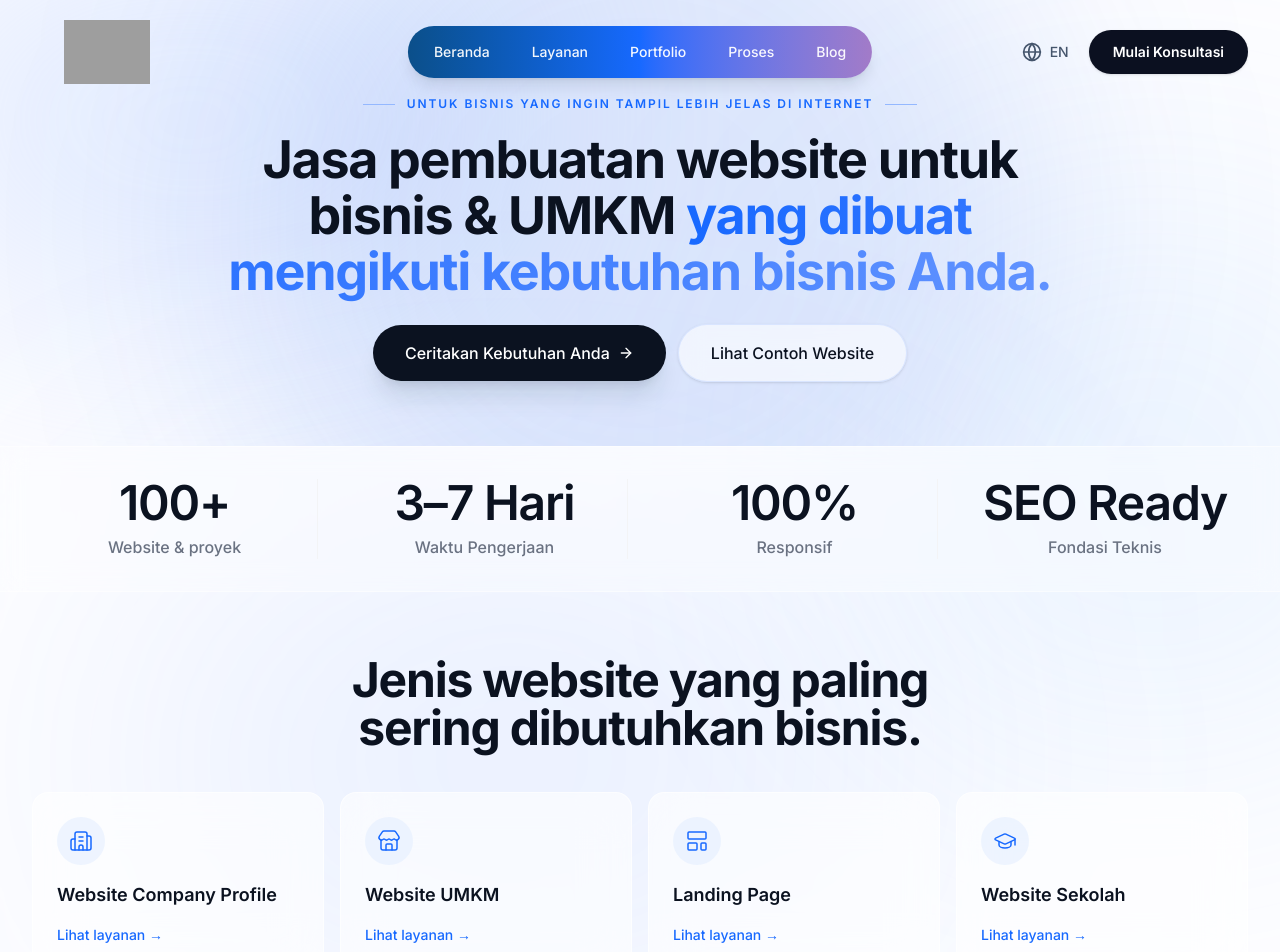
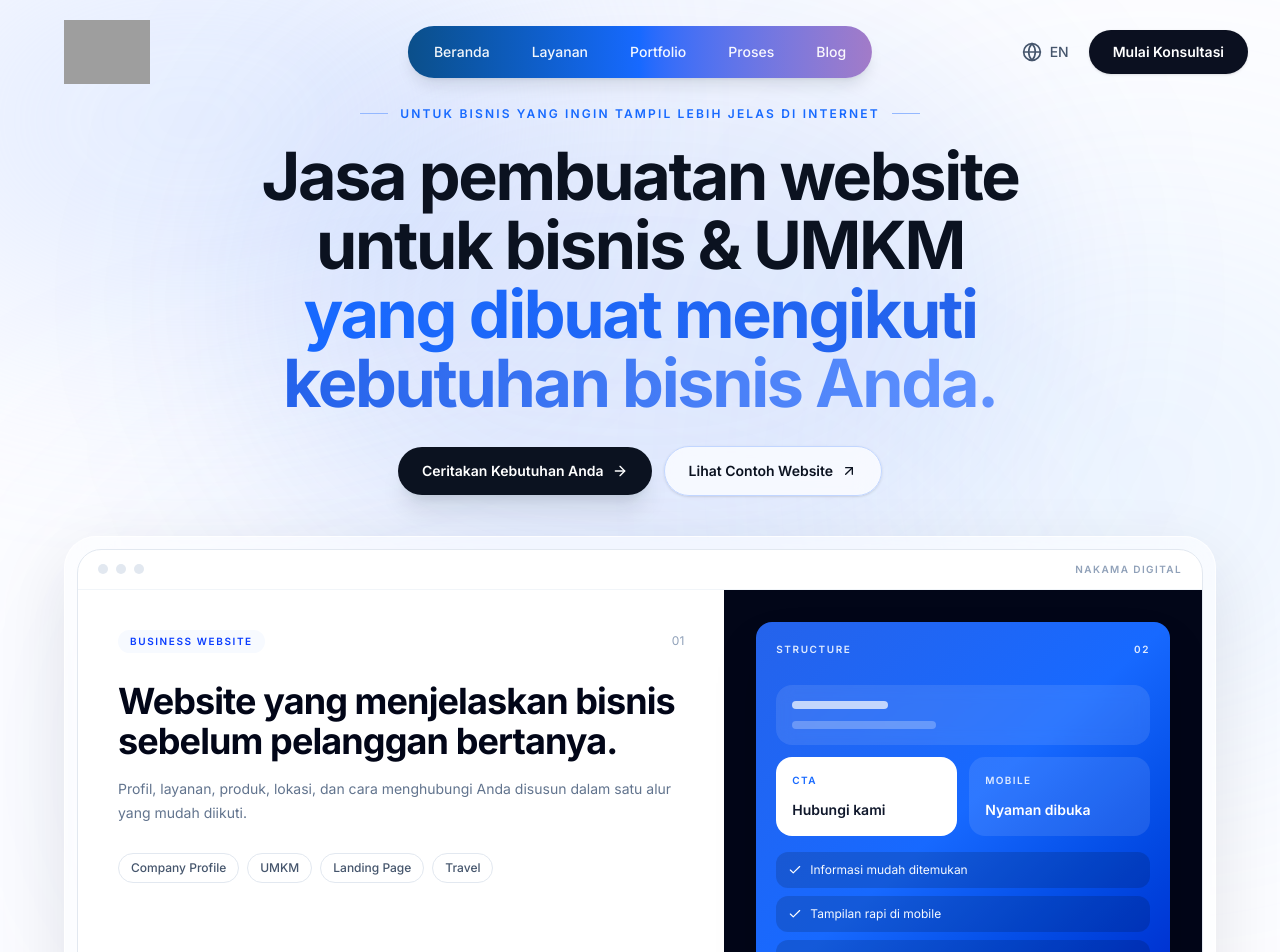
Before and after one commit to barrack3030-wq/NAKAMA-DIGITAL-UPGRADE, a React (Vite) app: page / in a window 1280 px wide. Shown: the top 952 px of the page. Built offline with nearby package versions, Linux system fonts and the light colour scheme; grey boxes are pictures that could not be loaded.

Commit message:
Homepage build: finalize Hero

```diff
--- a/src/components/Hero.tsx
+++ b/src/components/Hero.tsx
@@ -1,75 +1,132 @@
 import React from 'react';
-import { motion, useScroll, useTransform } from 'motion/react';
-import { ArrowRight } from 'lucide-react';
+import { ArrowRight, ArrowUpRight, Check } from 'lucide-react';
+import { motion } from 'motion/react';
 import { useLanguage } from '../context/LanguageContext';
 
+const WA = 'https://wa.me/6285820830530?text=Halo%20Nakama%20Digital,%20saya%20ingin%20konsultasi%20website.';
+
 export default function Hero() {
-  const { scrollY } = useScroll();
-  const y = useTransform(scrollY, [0, 500], [0, 100]);
-  const opacity = useTransform(scrollY, [0, 300], [1, 0]);
   const { t } = useLanguage();
 
   return (
-    <section className="relative pt-20 pb-14 lg:pt-24 lg:pb-16 overflow-hidden">
-      {/* Diffused electric-blue light */}
-      <div className="absolute top-1/2 left-1/2 -translate-x-1/2 -translate-y-1/2 w-[800px] h-[800px] bg-brand-500/15 blur-[120px] rounded-full pointer-events-none -z-10" />
-
-      <div className="max-w-7xl mx-auto px-6 lg:px-8 text-center relative z-10">
+    <section className="relative overflow-hidden pt-20 pb-12 lg:pt-24 lg:pb-14">
+      <div className="pointer-events-none absolute left-1/2 top-10 h-[520px] w-[760px] -translate-x-1/2 rounded-full bg-brand-500/12 blur-[110px]" />
+      <div className="mx-auto max-w-7xl px-6 lg:px-8">
+        <div className="relative z-10 text-center">
           <motion.p
-          initial={{ opacity: 0, y: 20 }}
+            initial={{ opacity: 0, y: 14 }}
             animate={{ opacity: 1, y: 0 }}
-          transition={{ duration: 0.8, ease: [0.16, 1, 0.3, 1] }}
-          className="flex items-center justify-center gap-3 text-xs font-semibold tracking-[.16em] text-brand-600 uppercase mb-5"
+            transition={{ duration: 0.65 }}
+            className="mx-auto inline-flex items-center gap-3 text-[11px] font-semibold uppercase tracking-[.18em] text-brand-600 sm:text-xs"
           >
-          <span className="h-px w-8 bg-brand-300" />
-          <span>{t.hero.eyebrow}</span>
-          <span className="h-px w-8 bg-brand-300" />
+            <span className="h-px w-7 bg-brand-300" />
+            {t.hero.eyebrow}
+            <span className="h-px w-7 bg-brand-300" />
           </motion.p>
 
           <motion.h1
-          initial={{ opacity: 0, y: 30 }}
+            initial={{ opacity: 0, y: 20 }}
             animate={{ opacity: 1, y: 0 }}
-          transition={{ duration: 0.8, delay: 0.1, ease: [0.16, 1, 0.3, 1] }}
-          className="text-[2.6rem] sm:text-4xl md:text-5xl lg:text-[3.25rem] font-bold tracking-[-0.025em] text-brand-900 leading-[1.08] max-w-4xl mx-auto text-balance whitespace-pre-line"
+            transition={{ duration: 0.75, delay: 0.07, ease: [0.16, 1, 0.3, 1] }}
+            className="mx-auto mt-5 max-w-4xl text-balance text-[2.45rem] font-bold leading-[1.04] tracking-[-0.035em] text-brand-900 sm:text-5xl md:text-6xl lg:text-[4.15rem]"
           >
             {t.hero.title1 + ' '}
-          <span className="text-transparent bg-clip-text bg-gradient-to-r from-brand-600 to-brand-400">
+            <span className="bg-gradient-to-r from-brand-600 via-brand-500 to-brand-400 bg-clip-text text-transparent">
               {t.hero.titleHighlight}
             </span>
           </motion.h1>
 
-        {t.hero.desc && (
-          <motion.p
-            initial={{ opacity: 0, y: 20 }}
+          <motion.div
+            initial={{ opacity: 0, y: 14 }}
             animate={{ opacity: 1, y: 0 }}
-            transition={{ duration: 0.8, delay: 0.2, ease: [0.16, 1, 0.3, 1] }}
-            className="mt-4 text-base md:text-lg text-gray-600 max-w-xl mx-auto leading-6.5 md:leading-7 text-balance"
+            transition={{ duration: 0.65, delay: 0.16 }}
+            className="mt-7 flex flex-col items-center justify-center gap-3 sm:flex-row"
           >
-            {t.hero.desc}
-          </motion.p>
-        )}
+            <a
+              href={WA}
+              target="_blank"
+              rel="noopener noreferrer"
+              className="group inline-flex items-center justify-center gap-2 rounded-full bg-brand-900 px-6 py-3.5 text-sm font-semibold text-white shadow-xl shadow-brand-900/10 transition hover:bg-brand-800"
+            >
+              {t.hero.cta1}
+              <ArrowRight className="h-4 w-4 transition-transform group-hover:translate-x-1" />
+            </a>
+            <a
+              href="/portfolio/"
+              className="inline-flex items-center justify-center gap-2 rounded-full border border-brand-200 bg-white/70 px-6 py-3.5 text-sm font-semibold text-brand-900 shadow-sm backdrop-blur-md transition hover:border-brand-300 hover:bg-white"
+            >
+              {t.hero.cta2}
+              <ArrowUpRight className="h-4 w-4" />
+            </a>
+          </motion.div>
+        </div>
 
         <motion.div
-          initial={{ opacity: 0, y: 20 }}
+          initial={{ opacity: 0, y: 28 }}
           animate={{ opacity: 1, y: 0 }}
-          transition={{ duration: 0.8, delay: 0.3, ease: [0.16, 1, 0.3, 1] }}
-          className="mt-6 flex flex-col sm:flex-row gap-3 justify-center items-center"
+          transition={{ duration: 0.85, delay: 0.22, ease: [0.16, 1, 0.3, 1] }}
+          className="relative z-10 mx-auto mt-10 max-w-6xl"
         >
-          <a
-            href="#contact"
-            className="group relative px-8 py-4 bg-brand-900 hover:bg-brand-800 text-white font-medium rounded-full overflow-hidden transition-all duration-300 flex items-center gap-2 w-full sm:w-auto justify-center shadow-xl shadow-brand-900/10"
-          >
-            <span>{t.hero.cta1}</span>
-            <ArrowRight className="w-4 h-4 group-hover:translate-x-1 transition-transform" />
-          </a>
-          <a
-            href="#portfolio"
-            className="px-8 py-4 bg-white/60 hover:bg-white backdrop-blur-md text-brand-900 border border-brand-200/50 font-medium rounded-full transition-all duration-300 w-full sm:w-auto justify-center flex items-center shadow-sm"
-          >
-            {t.hero.cta2}
-          </a>
+          <div className="rounded-[2rem] border border-white/80 bg-white/50 p-3 shadow-[0_24px_70px_rgba(15,23,42,.10)] backdrop-blur-xl">
+            <div className="overflow-hidden rounded-[1.5rem] border border-slate-200 bg-white">
+              <div className="flex items-center gap-2 border-b border-slate-100 px-5 py-3">
+                <span className="h-2.5 w-2.5 rounded-full bg-slate-200" />
+                <span className="h-2.5 w-2.5 rounded-full bg-slate-200" />
+                <span className="h-2.5 w-2.5 rounded-full bg-slate-200" />
+                <span className="ml-auto text-[10px] font-semibold uppercase tracking-[.14em] text-slate-400">Nakama Digital</span>
+              </div>
+
+              <div className="grid lg:grid-cols-[1.15fr_.85fr]">
+                <div className="p-6 sm:p-8 lg:p-10">
+                  <div className="flex items-center justify-between">
+                    <span className="rounded-full bg-brand-50 px-3 py-1 text-[10px] font-semibold uppercase tracking-[.16em] text-brand-700">Business website</span>
+                    <span className="text-xs text-slate-400">01</span>
+                  </div>
+                  <h2 className="mt-7 max-w-xl text-3xl font-bold tracking-tight text-slate-950 sm:text-4xl">
+                    Website yang menjelaskan bisnis sebelum pelanggan bertanya.
+                  </h2>
+                  <p className="mt-4 max-w-xl text-sm leading-6 text-slate-500">
+                    Profil, layanan, produk, lokasi, dan cara menghubungi Anda disusun dalam satu alur yang mudah diikuti.
+                  </p>
+                  <div className="mt-7 flex flex-wrap gap-2">
+                    {['Company Profile', 'UMKM', 'Landing Page', 'Travel'].map((item) => (
+                      <span key={item} className="rounded-full border border-slate-200 bg-white px-3 py-1.5 text-xs font-medium text-slate-600">{item}</span>
+                    ))}
+                  </div>
+                </div>
+
+                <div className="bg-slate-950 p-6 sm:p-8">
+                  <div className="rounded-2xl bg-gradient-to-br from-brand-500 via-brand-600 to-brand-800 p-5 text-white shadow-2xl">
+                    <div className="flex items-center justify-between text-[10px] font-semibold uppercase tracking-[.16em] text-brand-100">
+                      <span>Structure</span><span>02</span>
+                    </div>
+                    <div className="mt-7 rounded-2xl bg-white/10 p-4 backdrop-blur">
+                      <div className="h-2 w-24 rounded-full bg-white/70" />
+                      <div className="mt-3 h-2 w-36 rounded-full bg-white/25" />
+                    </div>
+                    <div className="mt-3 grid grid-cols-2 gap-3">
+                      <div className="rounded-2xl bg-white p-4 text-slate-900">
+                        <p className="text-[10px] font-semibold uppercase tracking-[.14em] text-brand-600">CTA</p>
+                        <p className="mt-3 text-sm font-semibold">Hubungi kami</p>
+                      </div>
+                      <div className="rounded-2xl bg-white/10 p-4">
+                        <p className="text-[10px] font-semibold uppercase tracking-[.14em] text-brand-100">Mobile</p>
+                        <p className="mt-3 text-sm font-semibold">Nyaman dibuka</p>
+                      </div>
+                    </div>
+                    <div className="mt-4 space-y-2">
+                      {['Informasi mudah ditemukan', 'Tampilan rapi di mobile', 'Arah tindakan jelas'].map((item) => (
+                        <div key={item} className="flex items-center gap-2 rounded-xl bg-black/15 px-3 py-2.5 text-xs text-brand-50">
+                          <Check className="h-3.5 w-3.5 text-white" />{item}
+                        </div>
+                      ))}
+                    </div>
+                  </div>
+                </div>
+              </div>
+            </div>
+          </div>
         </motion.div>
-
       </div>
     </section>
   );
```
Lines whose indentation alone changed are shown as unchanged.
